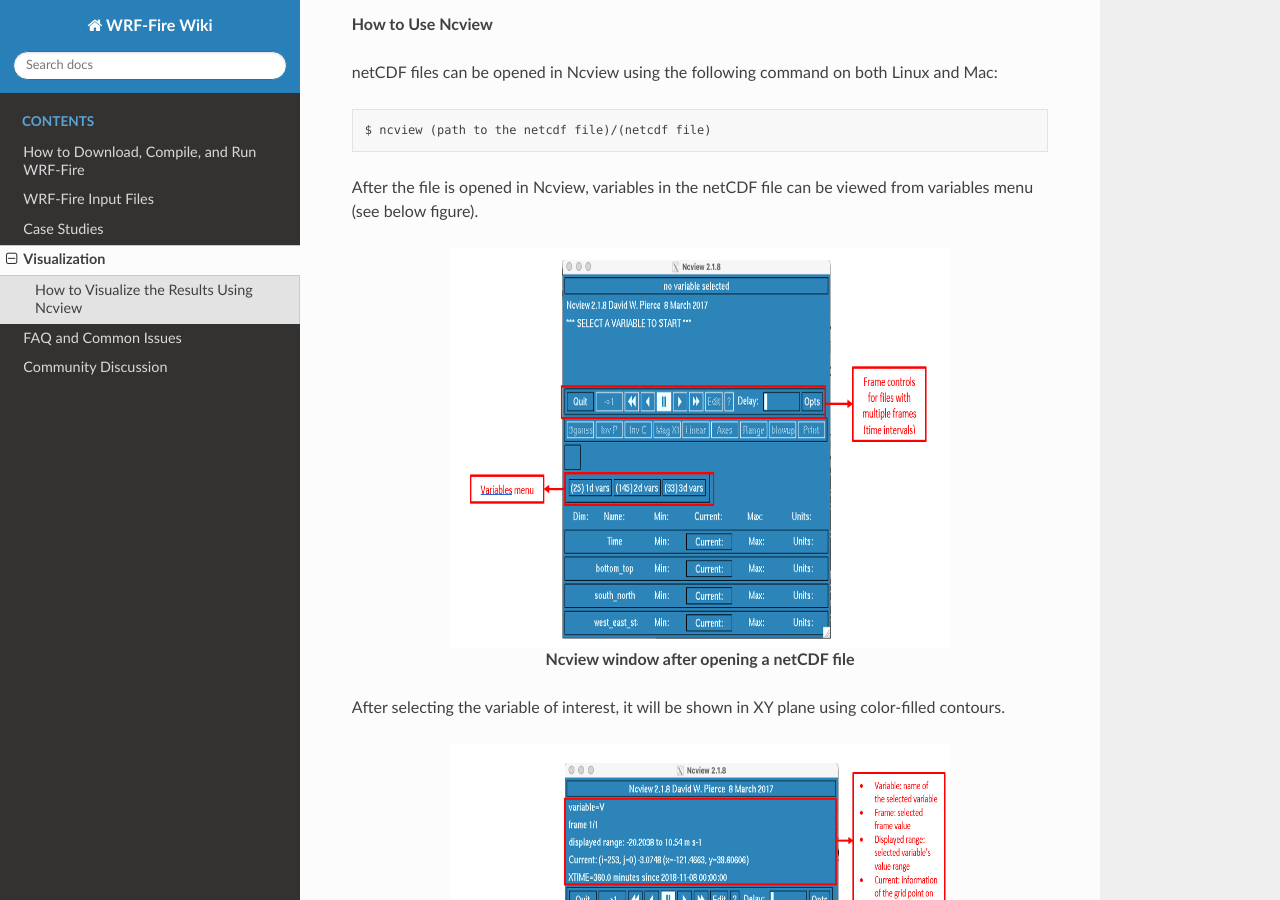
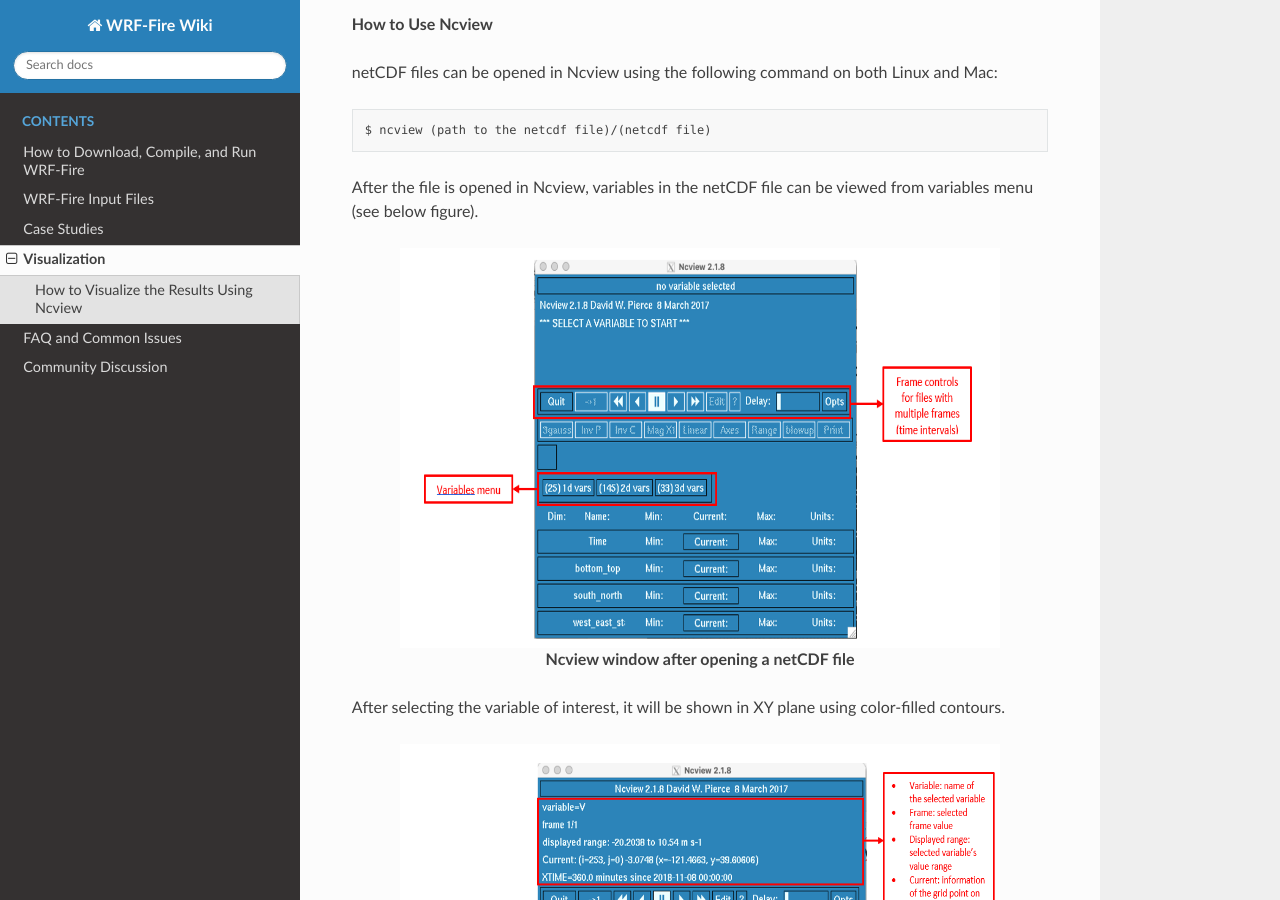
Before and after one commit to WRF-Fire-UNR/UNR-WRF-FIRE, a Sphinx documentation site: the page built from docs/source/visualization.rst, in a window 1280 px wide and 900 px high, scrolled down 606 px. Built offline with Sphinx 7.4.7 and the Read the Docs theme 2.0.0, drawn with Linux system fonts in a browser that asks for light colours.

Commit message:
Update visualization.rst

```diff
--- a/docs/source/visualization.rst
+++ b/docs/source/visualization.rst
@@ -45,7 +45,7 @@ After the file is opened in Ncview, variables in the netCDF file can be viewed f
 
 .. image:: images/v3.png
   :align: center
-  :width: 500
+  :width: 600
   :height: 400
   :alt: Alternative text
 
@@ -56,7 +56,7 @@ After selecting the variable of interest, it will be shown in XY plane using col
 
 .. image:: images/v2.png
   :align: center
-  :width: 500
+  :width: 600
   :height: 400
   :alt: Alternative text
 
@@ -74,7 +74,7 @@ Ncview can also plot 2D graphs of the selected variable. By left-clicking on a p
 
 .. image:: images/v1.png
   :align: center
-  :width: 500
+  :width: 600
   :height: 400
   :alt: Alternative text
 
```
